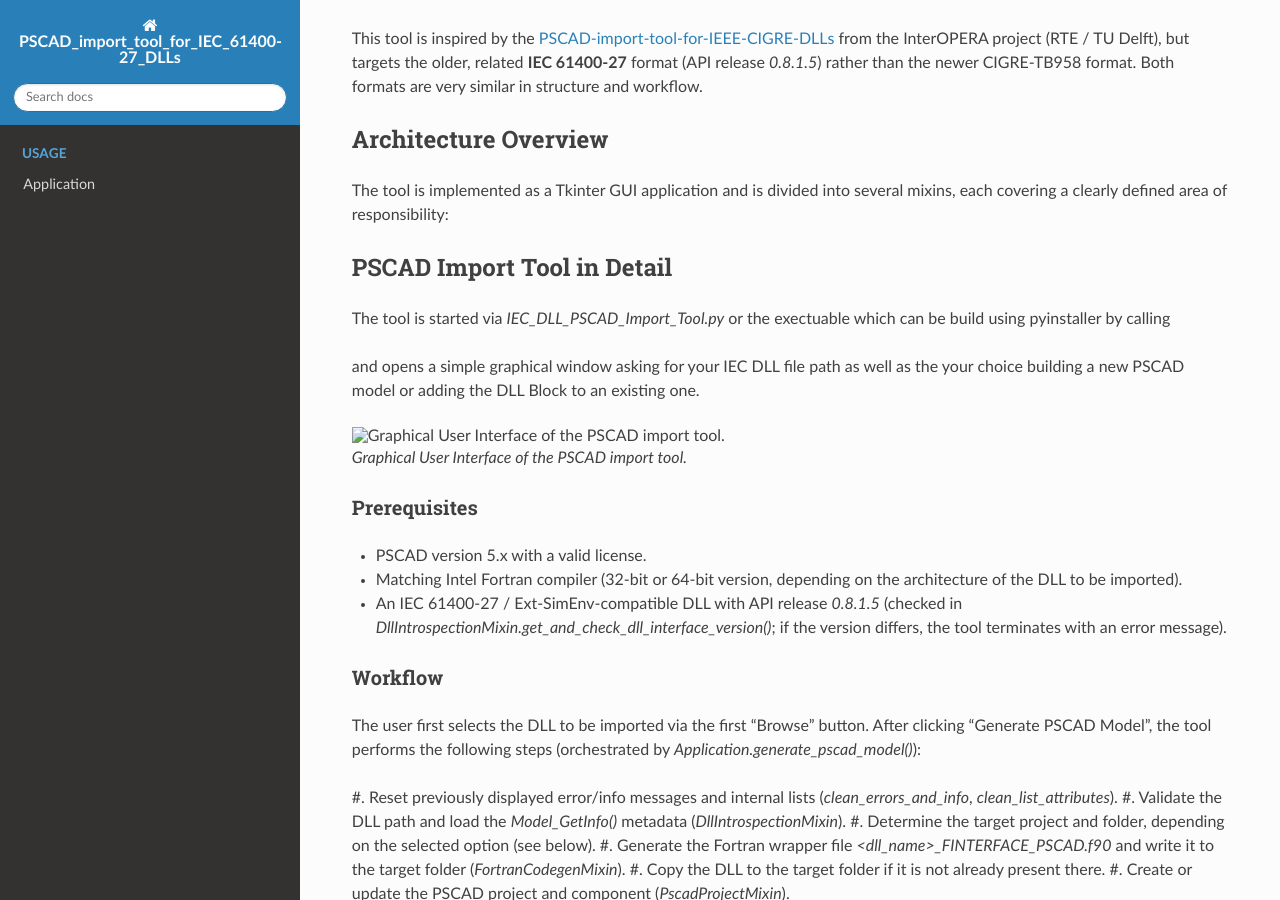
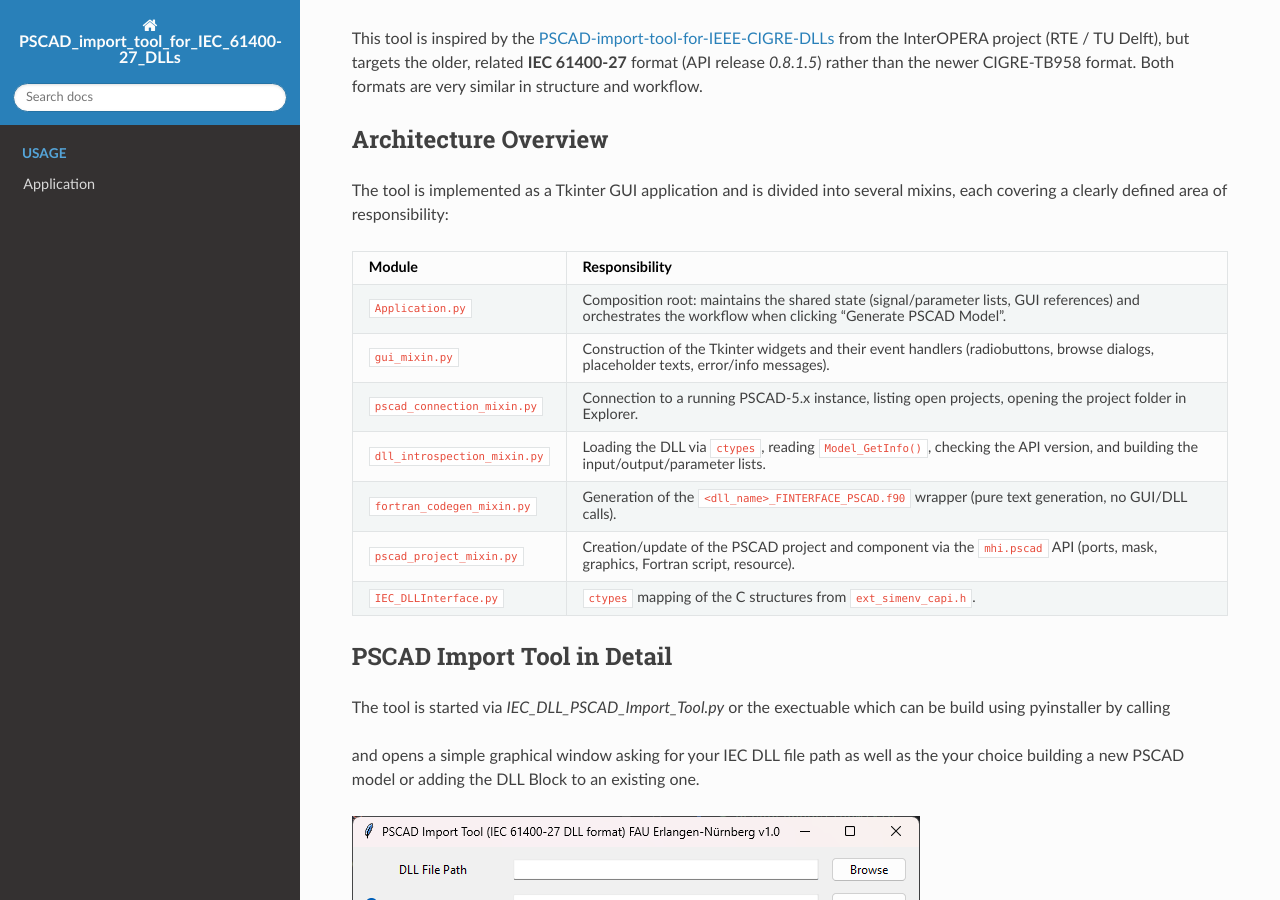
Before and after one commit to Institute-of-Electrical-Energy-Systems/PSCAD-import-tool-for-IEC-61400-27-DLLs, a Sphinx documentation site: the page built from docs/index.rst, in a window 1280 px wide and 900 px high, scrolled down 573 px. Built offline with Sphinx 7.4.7 and the Read the Docs theme 3.1.0, drawn with Linux system fonts in a browser that asks for light colours; formulas are drawn with MathJax 3; pages that are not in the unit, such as notebooks, are missing from menus.

Commit message:
Update index.rst

```diff
--- a/docs/index.rst
+++ b/docs/index.rst
@@ -53,11 +53,11 @@
 +-------------------------------+-----------------------------------------------------------------------------------------------------------------------------------------------------------+
 | ``dll_introspection_mixin.py``| Loading the DLL via ``ctypes``, reading ``Model_GetInfo()``, checking the API version, and building the input/output/parameter lists.                     |
 +-------------------------------+-----------------------------------------------------------------------------------------------------------------------------------------------------------+
-| ``fortran_codegen_mixin.py``  | Generation of the ``<dll_name>_FINTERFACE_PSCAD.f90`` wrapper (pure text generation, no GUI/DLL calls).                                                    |
+| ``fortran_codegen_mixin.py``  | Generation of the ``<dll_name>_FINTERFACE_PSCAD.f90`` wrapper (pure text generation, no GUI/DLL calls).                                                   |
 +-------------------------------+-----------------------------------------------------------------------------------------------------------------------------------------------------------+
-| ``pscad_project_mixin.py``    | Creation/update of the PSCAD project and component via the ``mhi.pscad`` API (ports, mask, graphics, Fortran script, resource).                            |
+| ``pscad_project_mixin.py``    | Creation/update of the PSCAD project and component via the ``mhi.pscad`` API (ports, mask, graphics, Fortran script, resource).                           |
 +-------------------------------+-----------------------------------------------------------------------------------------------------------------------------------------------------------+
-| ``IEC_DLLInterface.py``       | ``ctypes`` mapping of the C structures from ``ext_simenv_capi.h``.                                                                                         |
+| ``IEC_DLLInterface.py``       | ``ctypes`` mapping of the C structures from ``ext_simenv_capi.h``.                                                                                        |
 +-------------------------------+-----------------------------------------------------------------------------------------------------------------------------------------------------------+
 
 ******************************************
@@ -74,7 +74,7 @@
 and opens a simple graphical window asking for your IEC DLL file path as well as the your choice building a new PSCAD model or
 adding the DLL Block to an existing one.
 
-..  figure:: images/Figure1.png
+..  figure:: ../images/Figure1.png
     :alt: Graphical User Interface of the PSCAD import tool.
 
     Graphical User Interface of the PSCAD import tool.
```
